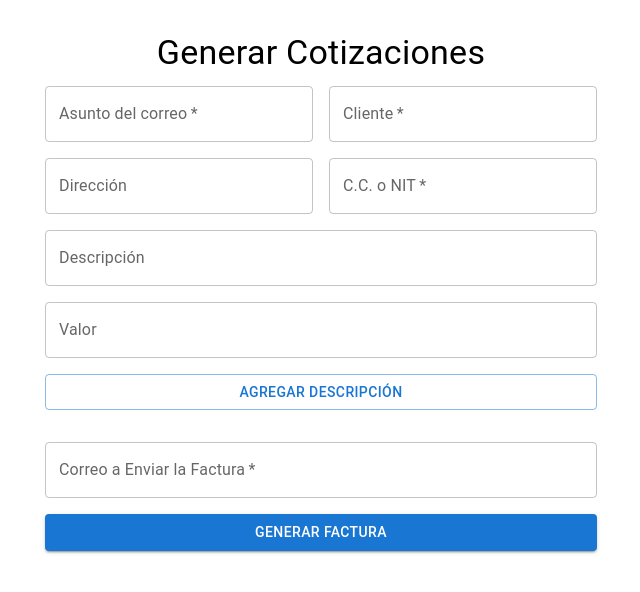
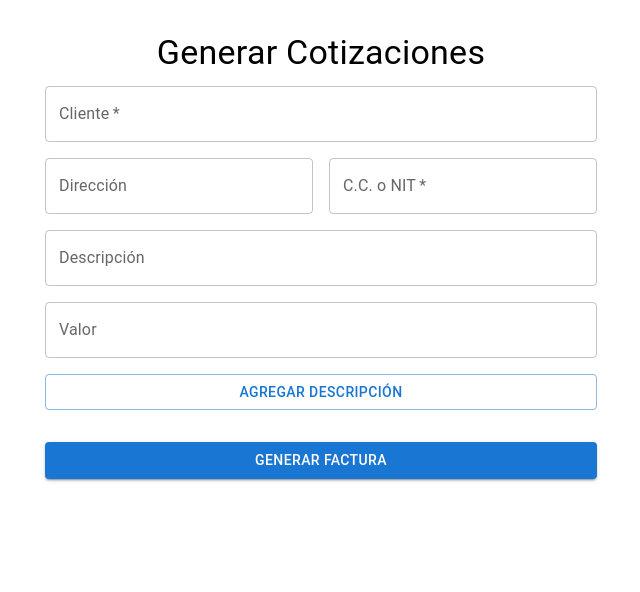
Before and after one commit to edwingordillo802/cotizacionAutorosemberg, a React (Create React App) app: page / in a window 1280 px wide. Shown: the top 592 px of the page, without its empty margins (319-959 px from the left). Built offline with nearby package versions, Linux system fonts and the light colour scheme.

Commit message:
Update App.js

```diff
--- a/src/App.js
+++ b/src/App.js
@@ -5,12 +5,14 @@ import {
   TextField,
   Button,
   Typography,
-  Grid,
+  Box,
   List,
   ListItem,
   ListItemText,
-  Box,
+  IconButton,
 } from "@mui/material";
+import DeleteIcon from "@mui/icons-material/Delete";
+import Grid from '@mui/material/Grid'; // Importa desde @mui/material
 
 function App() {
   const [counter, setCounter] = useState(1);
@@ -22,13 +24,11 @@ function App() {
   }, []);
 
   const [form, setForm] = useState({
-    titulo: "",
     cliente: "",
     direccion: "",
     cc: "",
     descripcion: "",
     valorDescripcion: "",
-    correo: "",
   });
 
   const [descriptions, setDescriptions] = useState([]);
@@ -39,6 +39,11 @@ function App() {
       ...form,
       [name]: value,
     });
+  };
+
+  const handleDeleteDescription = (index) => {
+    const updatedDescriptions = descriptions.filter((_, i) => i !== index);
+    setDescriptions(updatedDescriptions);
   };
 
   const handleAddDescription = () => {
@@ -77,7 +82,7 @@ function App() {
     e.preventDefault();
 
     // Validar que hay descripciones y campos obligatorios llenos
-    if (!form.titulo || !form.cliente || !form.correo) {
+    if (!form.cliente) {
       alert("Por favor completa todos los campos obligatorios.");
       return;
     }
@@ -103,11 +108,9 @@ function App() {
 
     // Crear el objeto de factura
     const factura = {
-      titulo: form.titulo,
       cliente: form.cliente,
       direccion: form.direccion,
       cc: form.cc,
-      correo: form.correo,
       descripciones: descriptions,
       valorTotal,
       fecha: new Date().toLocaleDateString("es-CO"),
@@ -334,13 +337,11 @@ function App() {
 
     // Limpiar el formulario y las descripciones
     setForm({
-      titulo: "",
       cliente: "",
       direccion: "",
       cc: "",
       descripcion: "",
       valorDescripcion: "",
-      correo: "",
     });
     setDescriptions([]);
   };
@@ -352,17 +353,7 @@ function App() {
       </Typography>
       <Box component="form" onSubmit={handleGenerateInvoice}>
         <Grid container spacing={2}>
-          <Grid item xs={12} sm={6}>
-            <TextField
-              fullWidth
-              label="Asunto del correo"
-              name="titulo"
-              value={form.titulo}
-              onChange={handleChange}
-              required
-            />
-          </Grid>
-          <Grid item xs={12} sm={6}>
+          <Grid item xs={12}>
             <TextField
               fullWidth
               label="Cliente"
@@ -423,22 +414,22 @@ function App() {
         </Grid>
         <List>
           {descriptions.map((item, index) => (
-            <ListItem key={index}>
+            <ListItem key={index} secondaryAction={
+              <IconButton edge="end" onClick={() => handleDeleteDescription(index)}>
+                <DeleteIcon />
+              </IconButton>
+            }>
               <ListItemText
-                primary={`${item.descripcion} - ${item.valor ? `$${item.valor.toFixed(2)}` : "Sin valor"}`}
+                primary={item.descripcion}
+                secondary={
+                  item.valor !== null
+                    ? `Valor: ${formatoPesosColombianos(item.valor)}`
+                    : null
+                }
               />
             </ListItem>
           ))}
         </List>
-        <TextField
-          fullWidth
-          label="Correo a Enviar la Factura"
-          name="correo"
-          value={form.correo}
-          onChange={handleChange}
-          required
-          sx={{ mt: 2 }}
-        />
         <Button
           fullWidth
           variant="contained"
```
